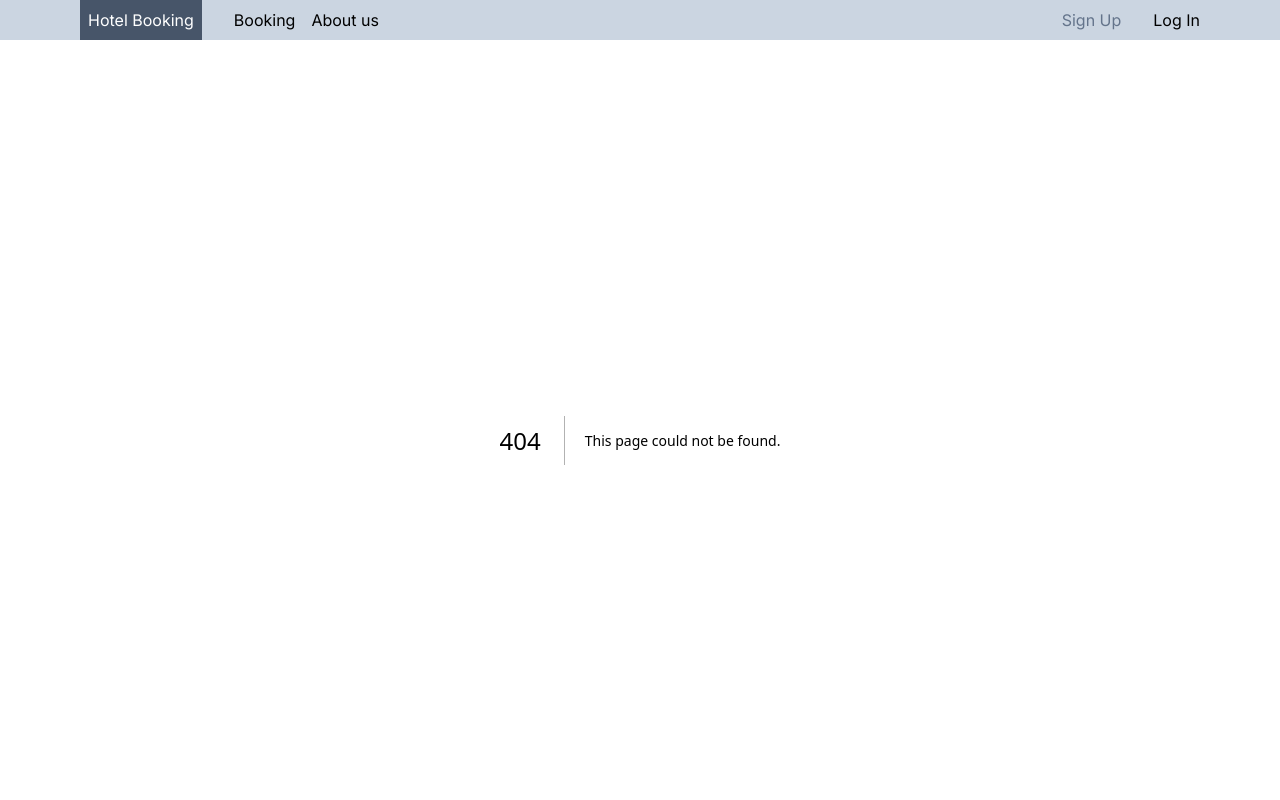
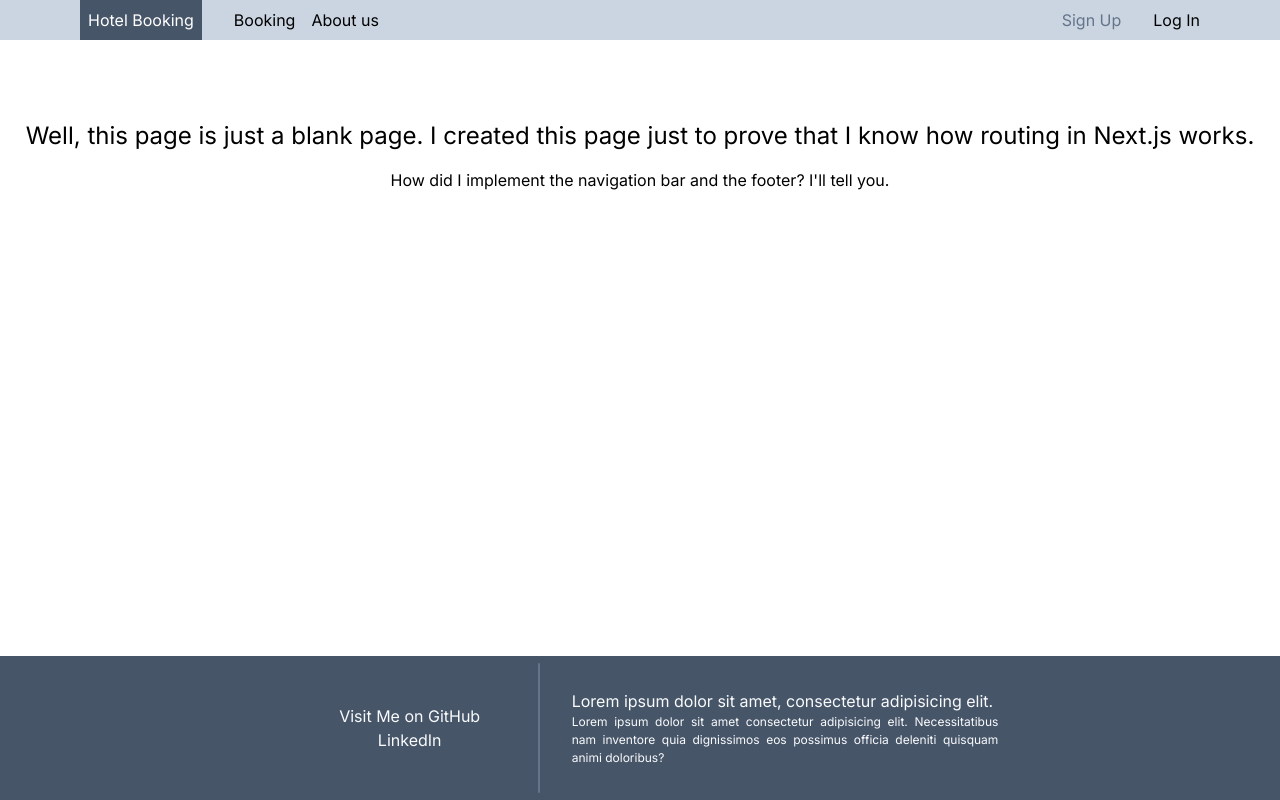
Before and after one commit to ChanathipK/2110507-project, a Next.js app: page /about-us in a window 1280 px wide. Before the commit this address had no page. Shown: the top 800 px of the page. Built offline with nearby package versions, Linux system fonts and the light colour scheme.

Commit message:
add empty about us

```diff
--- /dev/null
+++ b/src/app/about-us/page.tsx
@@ -0,0 +1,9 @@
+export default function AboutUs() {
+    return (
+        <div className="w-full h-[calc(100vh-5rem-400px)] sm:h-[calc(100vh-2.5rem-300px)] md:h-[calc(100vh-2.5rem-9rem)]">
+            <h1 className="pt-20 text-2xl text-center mb-4">Well, this page is just a blank page. I created this page just to prove that I know how routing in Next.js works.</h1>
+
+            <p className="text-center">How did I implement the navigation bar and the footer? I'll tell you.</p>
+        </div>
+    );
+}
```
